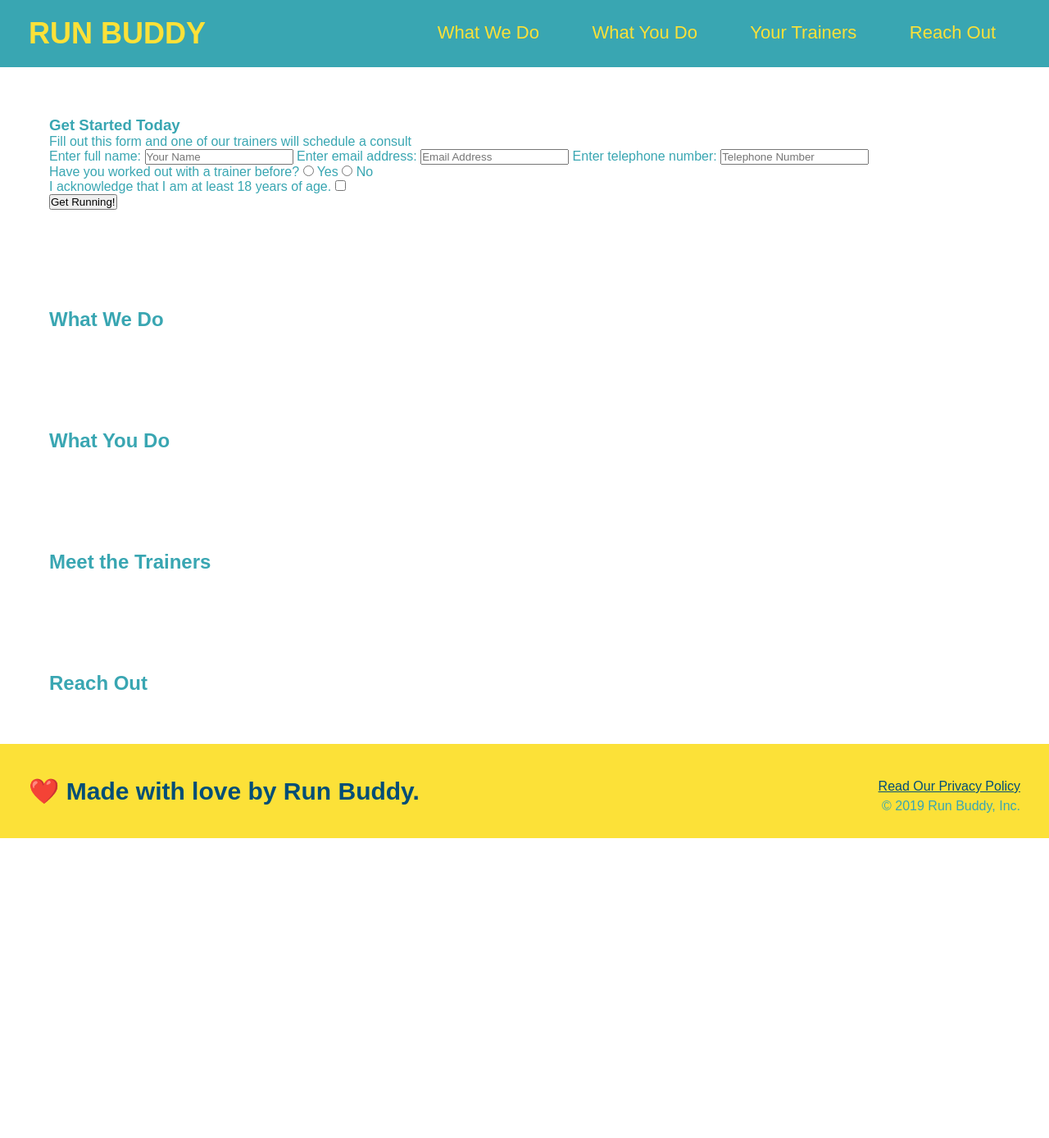
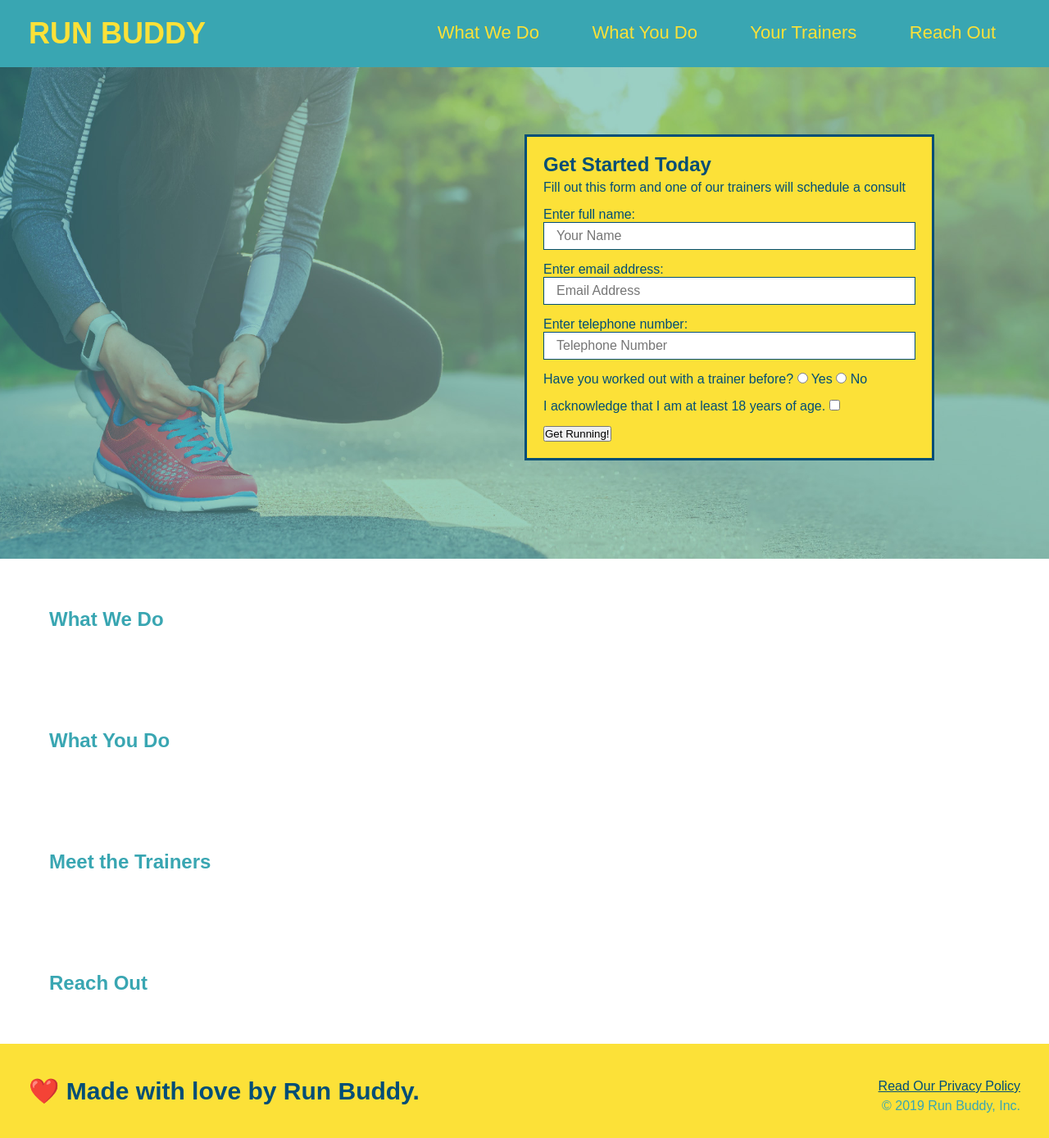
Before and after one commit to william-horn/run-buddy, a Jekyll site: the page index.html, which Jekyll copies as it is, in a window 1280 px wide. Shown: the whole page at 82% size. Built offline with Jekyll 4.4.1, drawn with Linux system fonts in a browser that asks for light colours; before the commit the page ends 1023 px from its top, so only the background shows below that.

Commit message:
update to user form

```diff
--- a/assets/css/style.css
+++ b/assets/css/style.css
@@ -40,6 +40,16 @@ section {
 
 .hero-form p {
     margin: 5px 0 15px 0;
+}
+
+.form-input-field {
+    border: 1px solid #024e76;
+    display: block;
+    padding: 7px 15px;
+    font-size: 16px;
+    color: #024e76;
+    width: 100%;
+    margin-bottom: 15px;
 }
 
 /* style page header */
--- a/index.html
+++ b/index.html
@@ -32,20 +32,19 @@
         </header>
 
         <!-- hero/jumbotron -->
-        <section>
-            <div>
+        <section class="hero">
+            <div class="hero-form">
                 <h3>Get Started Today</h3>
                 <p>Fill out this form and one of our trainers will schedule a consult</p>
 
                 <!-- add user input form -->
                 <form action="">
                     <label for="name">Enter full name:</label>
-                    <input type="text" placeholder="Your Name" name="name" id="name"/>
+                    <input class="form-input-field" type="text" placeholder="Your Name" name="name" id="name"/>
                     <label for="email">Enter email address:</label>
-                    <input type="email" placeholder="Email Address" name="email" id="email"/>
+                    <input class="form-input-field" type="email" placeholder="Email Address" name="email" id="email"/>
                     <label for="phone">Enter telephone number:</label>
-                    <input type="tel" placeholder="Telephone Number" name="phone" id="phone"/>
-                </form>
+                    <input class="form-input-field" type="tel" placeholder="Telephone Number" name="phone" id="phone"/>
 
                     <p>
                         Have you worked out with a trainer before?
@@ -65,6 +64,7 @@
                     <button type="submit">
                         Get Running!
                     </button>
+                </form>
             </div>
         </section>
 
```
Also changed, not shown: test.html (added, +37 -0 lines). Lines whose indentation alone changed are shown as unchanged.
